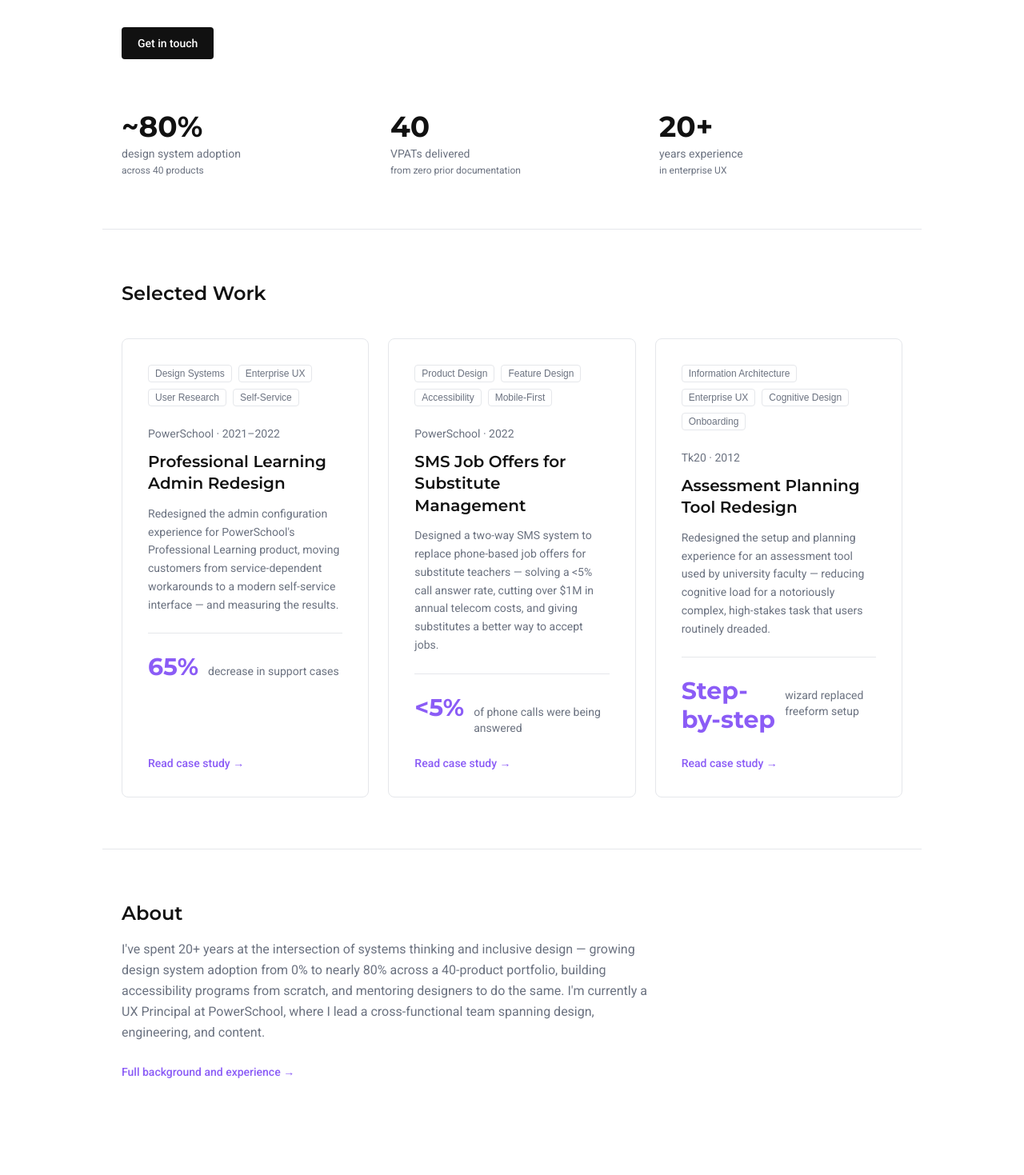
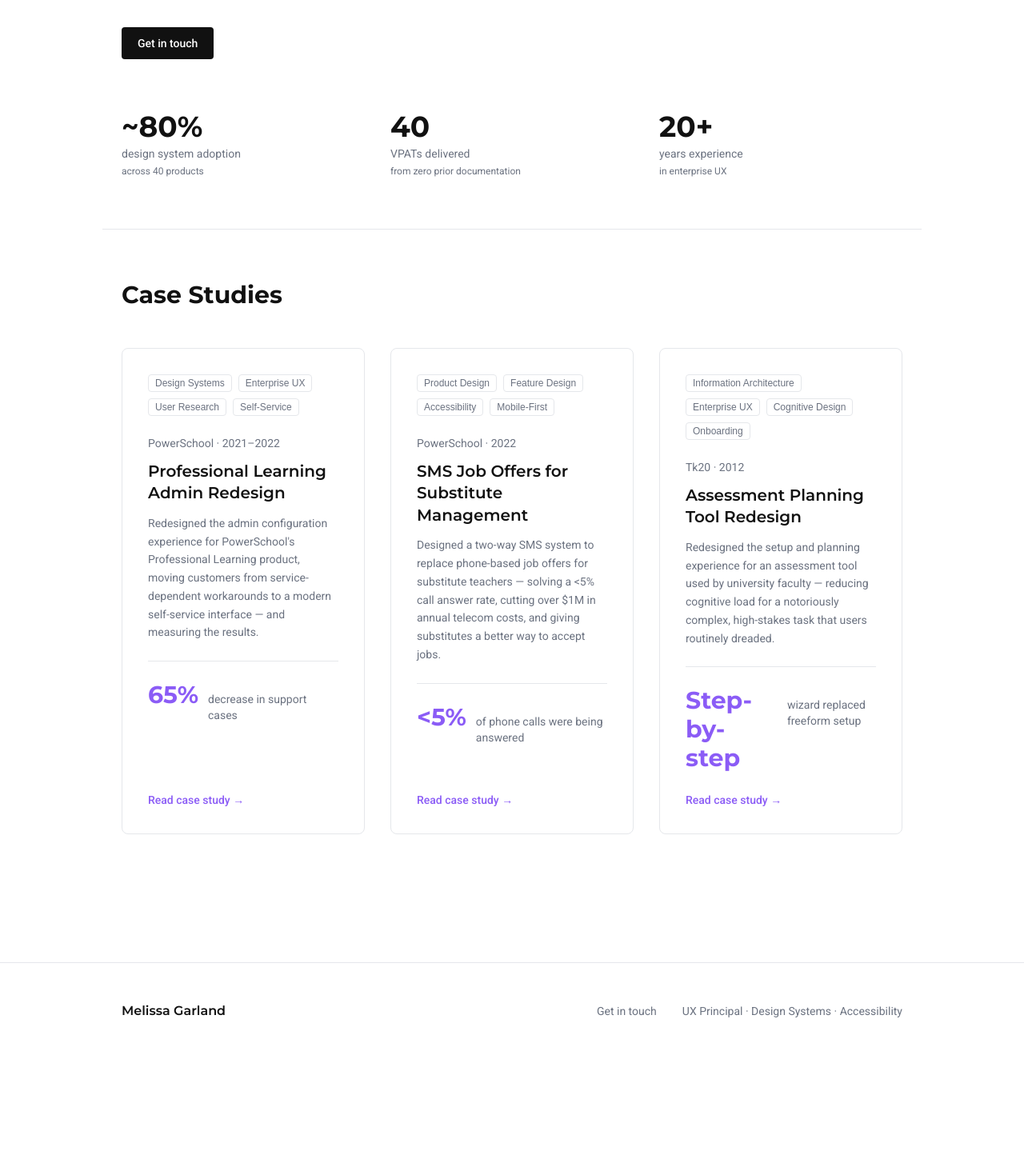
Before and after one commit to lucicharm/portfolio, a Next.js app: page / in a window 1280 px wide. Shown: the part 441-1910 px from the top of the page at 80% size. After the commit the page ends 1765 px from the top, so only its background shows below. Built offline with nearby package versions, Linux system fonts and the light colour scheme; a web font is replaced by a local one.

Commit message:
Add auth redirect to home page and robots.txt to prevent indexing

```diff
--- a/app/page.tsx
+++ b/app/page.tsx
@@ -1,14 +1,26 @@
-import Link from "next/link";
+"use client";
+
+import { useEffect } from "react";
+import { useRouter } from "next/navigation";
+import { isAuthEnabled, isAuthenticated } from "@/lib/auth";
 import CaseStudyCard from "@/components/CaseStudyCard";
 import { caseStudies } from "@/lib/case-studies";
 
-const stats = [
-  { value: "~80%", label: "design system adoption", context: "across 40 products" },
-  { value: "40", label: "VPATs delivered", context: "from zero prior documentation" },
-  { value: "20+", label: "years experience", context: "in enterprise UX" },
-];
+export default function HomePage() {
+  const router = useRouter();
 
-export default function HomePage() {
+  useEffect(() => {
+    if (isAuthEnabled() && !isAuthenticated()) {
+      router.replace("/login");
+    }
+  }, [router]);
+
+  // Show nothing while redirecting
+  if (isAuthEnabled() && !isAuthenticated()) {
+    return null;
+  }
+
+  // If auth disabled or authenticated, show the page
   return (
     <>
       {/* Hero */}
@@ -33,80 +45,66 @@ export default function HomePage() {
             sure those systems work for every user. 20+ years leading design
             systems and accessibility programs in enterprise software.
           </p>
-          <Link
+          <a
             href="/contact"
             className="inline-flex items-center gap-2 font-sans text-sm font-medium bg-primary text-surface px-5 py-2.5 rounded hover:bg-secondary transition-colors"
           >
             Get in touch
-          </Link>
+          </a>
         </div>
 
         {/* Stats */}
         <dl className="mt-16 grid grid-cols-1 sm:grid-cols-3 gap-8">
-          {stats.map(({ value, label, context }) => (
-            <div key={label} className="flex flex-col gap-1">
-              <dt className="sr-only">{label}</dt>
-              <dd>
-                <span className="font-display font-bold text-4xl text-primary">
-                  {value}
-                </span>
-                <p className="font-sans text-sm text-muted mt-1">
-                  {label}
-                  <br />
-                  <span className="text-xs text-muted">{context}</span>
-                </p>
-              </dd>
-            </div>
-          ))}
+          <div className="flex flex-col gap-1">
+            <dt className="sr-only">design system adoption</dt>
+            <dd>
+              <span className="font-display font-bold text-4xl text-primary">
+                ~80%
+              </span>
+            </dd>
+            <dd className="font-sans text-sm text-muted">design system adoption</dd>
+            <dd className="font-sans text-xs text-muted">across 40 products</dd>
+          </div>
+          <div className="flex flex-col gap-1">
+            <dt className="sr-only">VPATs delivered</dt>
+            <dd>
+              <span className="font-display font-bold text-4xl text-primary">
+                40
+              </span>
+            </dd>
+            <dd className="font-sans text-sm text-muted">VPATs delivered</dd>
+            <dd className="font-sans text-xs text-muted">from zero prior documentation</dd>
+          </div>
+          <div className="flex flex-col gap-1">
+            <dt className="sr-only">years experience</dt>
+            <dd>
+              <span className="font-display font-bold text-4xl text-primary">
+                20+
+              </span>
+            </dd>
+            <dd className="font-sans text-sm text-muted">years experience</dd>
+            <dd className="font-sans text-xs text-muted">in enterprise UX</dd>
+          </div>
         </dl>
       </section>
 
       {/* Case Studies */}
       <section
-        aria-labelledby="work-heading"
+        aria-labelledby="case-studies-heading"
         className="max-w-5xl mx-auto px-6 py-16"
       >
         <h2
-          id="work-heading"
-          className="font-display font-semibold text-2xl text-primary mb-10"
+          id="case-studies-heading"
+          className="font-display font-bold text-3xl text-primary mb-12"
         >
-          Selected Work
+          Case Studies
         </h2>
-        <div className="grid grid-cols-1 md:grid-cols-2 lg:grid-cols-3 gap-6">
+        <div className="grid grid-cols-1 md:grid-cols-2 lg:grid-cols-3 gap-8">
           {caseStudies.map((study) => (
             <CaseStudyCard key={study.slug} study={study} />
           ))}
         </div>
       </section>
-
-      {/* About Teaser */}
-      <section
-        aria-labelledby="about-teaser-heading"
-        className="max-w-5xl mx-auto px-6 py-16 border-t border-border"
-      >
-        <div className="max-w-2xl">
-          <h2
-            id="about-teaser-heading"
-            className="font-display font-semibold text-2xl text-primary mb-4"
-          >
-            About
-          </h2>
-          <p className="font-sans text-base text-muted leading-relaxed mb-6">
-            I&apos;ve spent 20+ years at the intersection of systems thinking
-            and inclusive design — growing design system adoption from 0% to
-            nearly 80% across a 40-product portfolio, building accessibility
-            programs from scratch, and mentoring designers to do the same.
-            I&apos;m currently a UX Principal at PowerSchool, where I lead a
-            cross-functional team spanning design, engineering, and content.
-          </p>
-          <Link
-            href="/about"
-            className="font-sans text-sm font-medium text-secondary hover:underline"
-          >
-            Full background and experience →
-          </Link>
-        </div>
-      </section>
     </>
   );
 }
--- a/components/AuthProvider.tsx
+++ b/components/AuthProvider.tsx
@@ -14,5 +14,5 @@ export function AuthProvider({
     return null;
   }
 
-  return children;
+  return <>{children}</>;
 }
```
Also changed, not shown: public/robots.txt (added).
